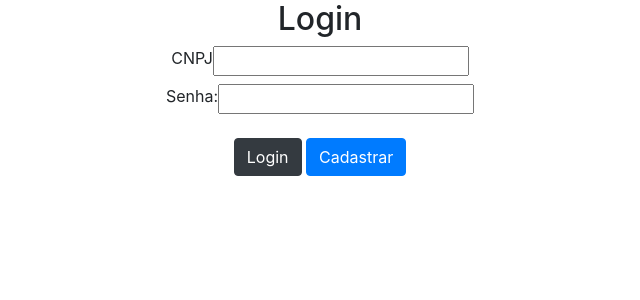
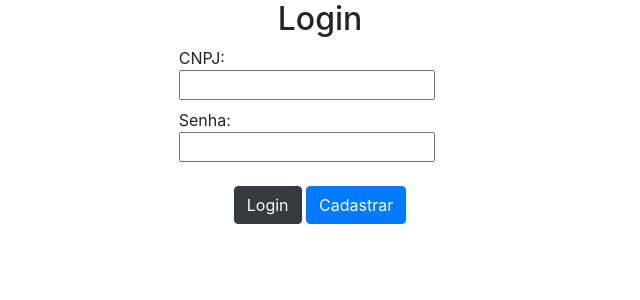
Before and after one commit to MatheusOliveira2/TransportaBits, a PHP site: page / in a window 1280 px wide. Shown: the part 68-368 px from the top of the page, without its empty margins (320-960 px from the left). Run offline with PHP 8.4, Linux system fonts and the light colour scheme; some libraries are stand-ins or nearby versions.

Commit message:
Index Alinhado

```diff
--- a/src/index.php
+++ b/src/index.php
@@ -20,10 +20,14 @@
 				<form action="controller/C_cadastroVeiculo.php" method="POST">
 					<h2>Login</h2>
 					<div class="row d-flex justify-content-center mt-2">
-						CNPJ <input type="text" name="cnpj" /><br />
+							<div class="col-3 " style="text-align: left;">
+								CNPJ:<br /> <input type="text" name="cnpj" /><br />
+							</div>
 					</div>
 					<div class="row d-flex justify-content-center mt-2">
-						Senha: <input type="password" name="senha" /><br />
+						<div class="col-3 " style="text-align: left;">
+							Senha:<br /> <input type="password" name="senha" /><br />
+						</div>
 					</div>
 					<br />
 					<a class="btn btn-dark" href="view/gerenciarFrota.php"> Login </a>
```
